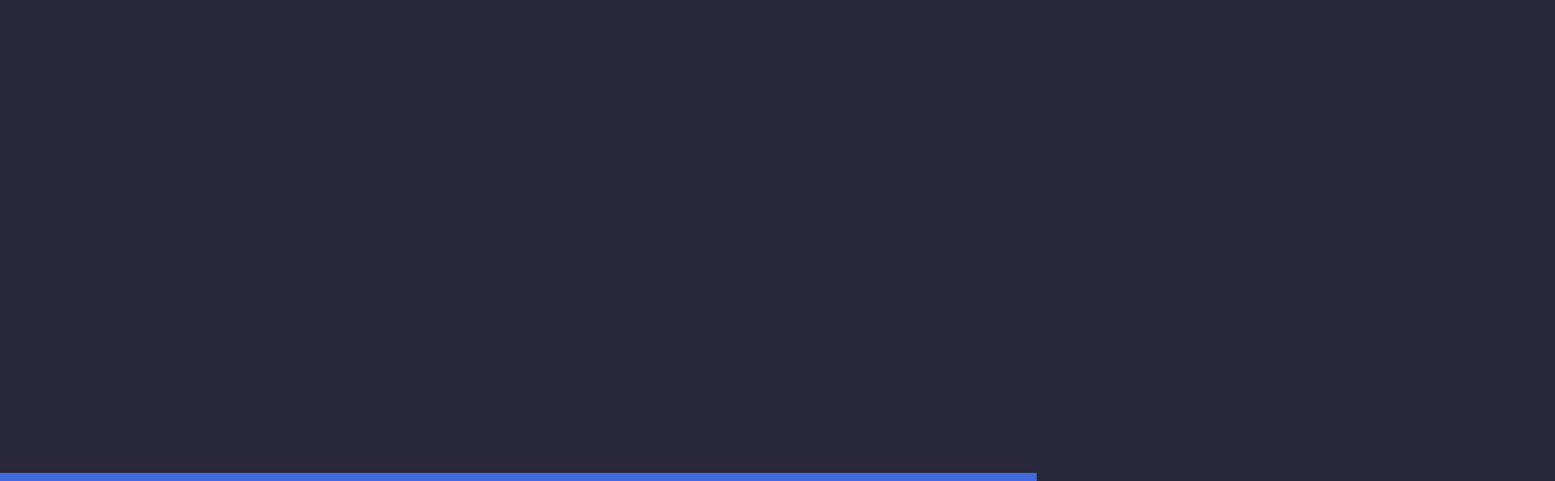
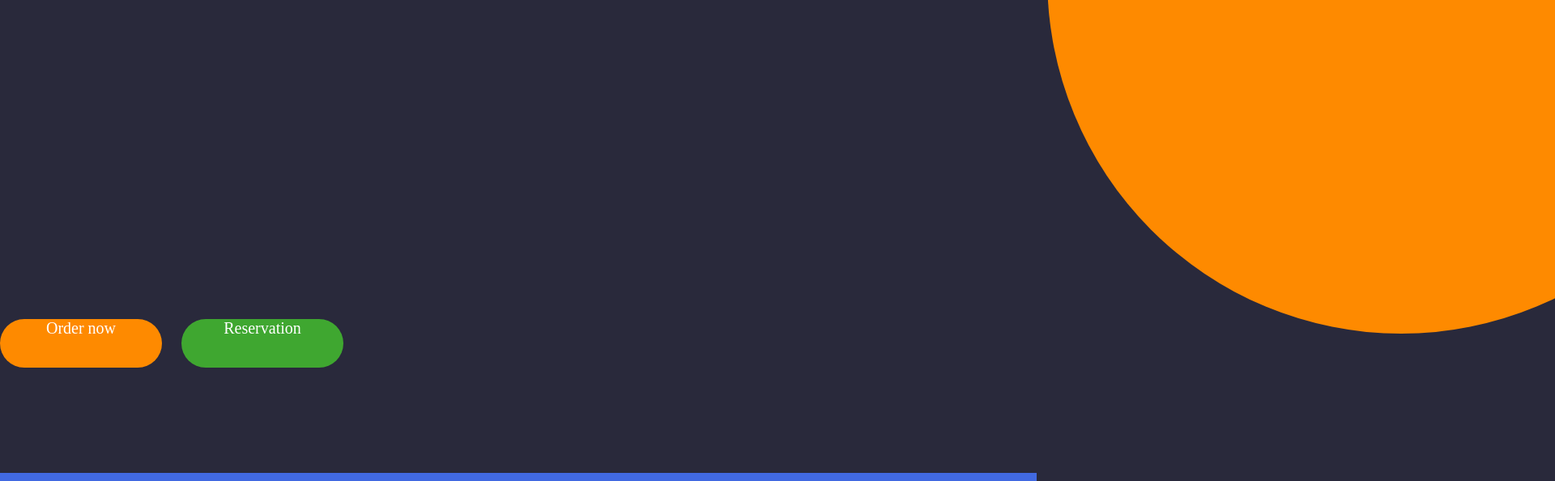
Before and after one commit to Bragakaii/Restaurant-Figma-Web, a plain HTML site: page index.html in a window 1280 px wide. Shown: the part 206-800 px from the top of the page at 81% size, 1920 px wide, since content can reach past the window. Drawn offline with Linux system fonts and the light colour scheme.

Commit message:
bottoms 26/05

```diff
--- a/index.html
+++ b/index.html
@@ -9,10 +9,19 @@
 
 <body>
 
-    <header></header>
+    <header>
+        <div class="orangeball"></div>
+    </header>
 
     <main>
-        <div class="leftside"></div>
+        <div class="leftside">
+            <div class="orangebottom">
+                <div class="orgbottom__text">Order now</div>
+            </div>
+            <div class="greenbottom">
+                <div class="grnbottom__text">Reservation</div>
+            </div>
+        </div>
         <div class="rightside"></div>
     </main>
 
--- a/style.css
+++ b/style.css
@@ -19,6 +19,16 @@ header{
     background-color: tomato;
     height: 150px;
 }
+.orangeball{
+    position: absolute;
+    width: 874px;
+    height: 878px;
+    left: 856px;
+    top: -260px;
+    background: #FE8A00;
+    border-radius: 50%;
+    transform: translateX(50%);
+}
 main{
     grid-area: main;
     height: 1fr;
@@ -30,7 +40,30 @@ main{
     grid-area: leftside;
     height: 100%;
     width: 50%;
+    display: flex;
+    gap: 24px;
 
+}
+.orangebottom{
+    background-color: #FE8A00;
+    color: white;
+    font-size: 20px;
+    width: 200px;
+    height: 60px;
+    border-radius: 40px;
+    text-align: center;
+    transform: translateY(750%);
+
+}
+.greenbottom{
+    background-color: #3FA730;
+    color: white;
+    font-size: 20px;
+    width: 200px;
+    height: 60px;
+    border-radius: 40px;
+    text-align: center;
+    transform: translateY(750%);
 }
 .rightside{
     grid-area: rightside;
```
